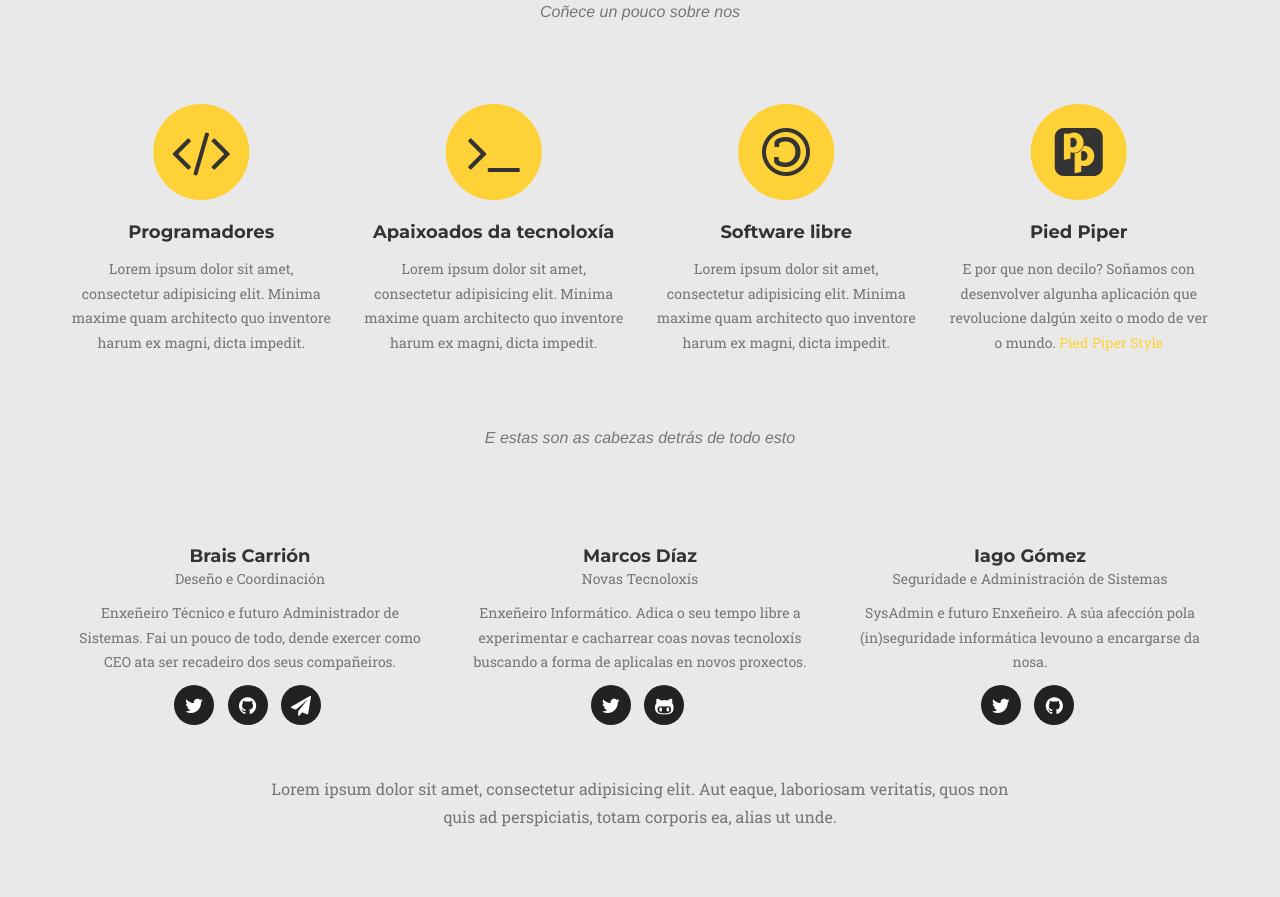
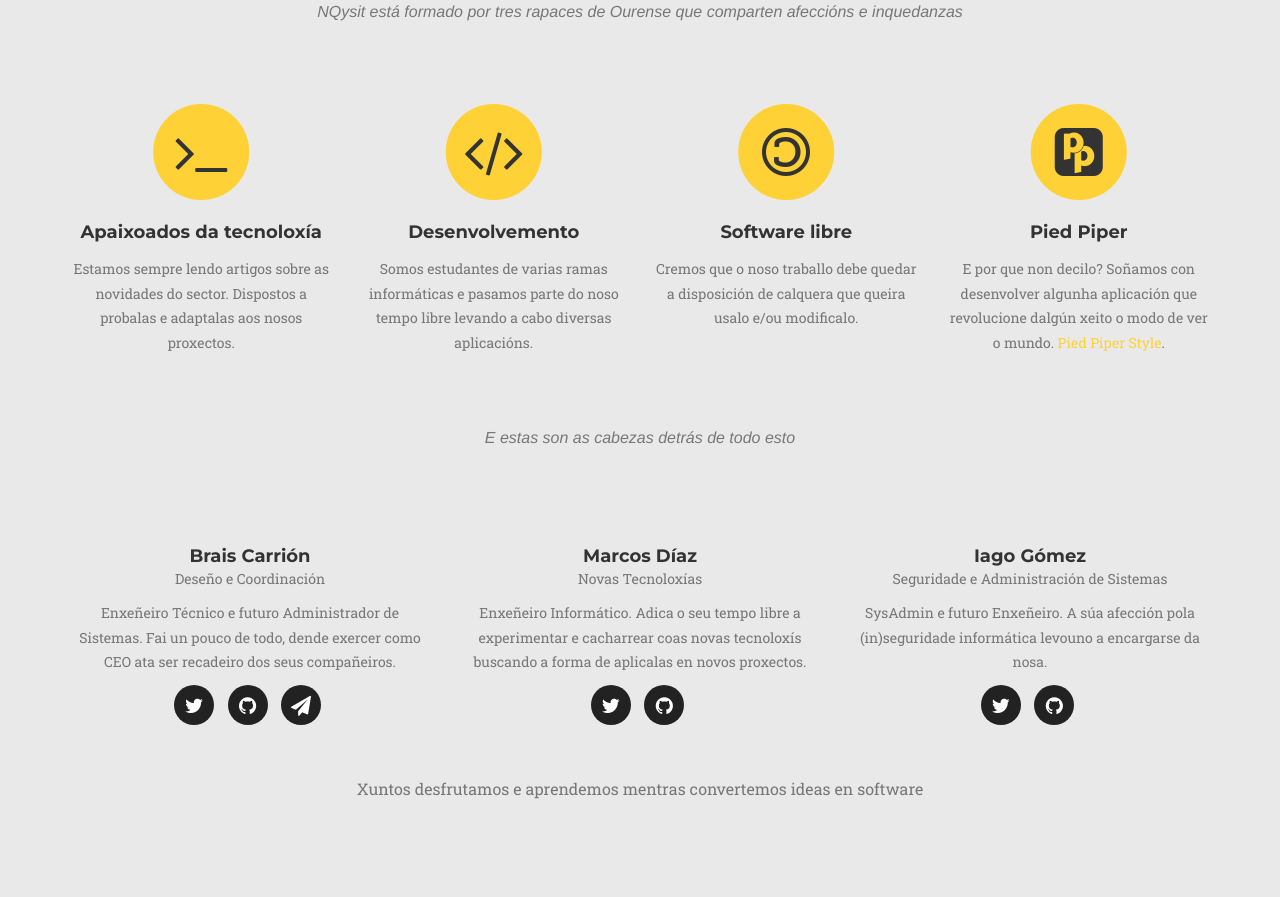
Before and after one commit to NQysit/nqysit.github.io, a plain HTML site: page index.html in a window 1280 px wide. Shown: the part 1003-1900 px from the top of the page. Drawn offline with nearby package versions, Linux system fonts and the light colour scheme; a web font is replaced by a local one.

Commit message:
Textos actualizados

```diff
--- a/index.html
+++ b/index.html
@@ -92,25 +92,29 @@
                 <div class="row">
                     <div class="col-lg-12 text-center">
                         <h2 class="section-heading">Sobre n&oacute;s</h2>
-                        <h3 class="section-subheading text-muted">Coñece un pouco sobre nos</h3>
+                        <h3 class="section-subheading text-muted">NQysit est&aacute; formado por tres rapaces de Ourense que comparten afecci&oacute;ns e inquedanzas</h3>
                     </div>
                 </div>
                 <div class="row text-center">
                     <div class="col-md-3">
                         <span class="fa-stack fa-4x">
                             <i class="fa fa-circle fa-stack-2x text-primary"></i>
-                            <i class="fa fa-code fa-stack-1x"></i>
+                            <i class="fa fa-terminal fa-stack-1x"></i>
                         </span>
-                        <h4 class="service-heading">Programadores</h4>
-                        <p class="text-muted">Lorem ipsum dolor sit amet, consectetur adipisicing elit. Minima maxime quam architecto quo inventore harum ex magni, dicta impedit.</p>
+                        <h4 class="service-heading">Apaixoados da tecnolox&iacute;a</h4>
+                        <p class="text-muted">
+                            Estamos sempre lendo artigos sobre as novidades do sector. Dispostos a probalas e adaptalas aos nosos proxectos.
+                        </p>
                     </div>
                     <div class="col-md-3">
                         <span class="fa-stack fa-4x">
                             <i class="fa fa-circle fa-stack-2x text-primary"></i>
-                            <i class="fa fa-terminal fa-stack-1x"></i>
+                            <i class="fa fa-code fa-stack-1x"></i>
                         </span>
-                        <h4 class="service-heading">Apaixoados da tecnolox&iacute;a</h4>
-                        <p class="text-muted">Lorem ipsum dolor sit amet, consectetur adipisicing elit. Minima maxime quam architecto quo inventore harum ex magni, dicta impedit.</p>
+                        <h4 class="service-heading">Desenvolvemento</h4>
+                        <p class="text-muted">
+                            Somos estudantes de varias ramas inform&aacute;ticas e pasamos parte do noso tempo libre levando a cabo diversas aplicaci&oacute;ns.
+                        </p>
                     </div>
                     <div class="col-md-3">
                         <span class="fa-stack fa-4x">
@@ -118,7 +122,9 @@
                             <i class="fa fa-copyright fa-stack-1x fa-flip-horizontal"></i>
                         </span>
                         <h4 class="service-heading">Software libre</h4>
-                        <p class="text-muted">Lorem ipsum dolor sit amet, consectetur adipisicing elit. Minima maxime quam architecto quo inventore harum ex magni, dicta impedit.</p>
+                        <p class="text-muted">
+                            Cremos que o noso traballo debe quedar a disposici&oacute;n de calquera que queira usalo e/ou modificalo.
+                        </p>
                     </div>
                      <div class="col-md-3">
                         <span class="fa-stack fa-4x">
@@ -126,7 +132,7 @@
                             <i class="fa fa-pied-piper fa-stack-1x"></i>
                         </span>
                         <h4 class="service-heading">Pied Piper</h4>
-                        <p class="text-muted">E por que non decilo? Soñamos con desenvolver algunha aplicaci&oacute;n que revolucione dalg&uacute;n xeito o modo de ver o mundo. <a href="http://www.imdb.com/title/tt2575988/" target="blank">Pied Piper Style</a></p>
+                        <p class="text-muted">E por que non decilo? Soñamos con desenvolver algunha aplicaci&oacute;n que revolucione dalg&uacute;n xeito o modo de ver o mundo. <a href="http://www.imdb.com/title/tt2575988/" target="blank">Pied Piper Style</a>.</p>
                     </div>
                 </div>
             </div>
@@ -153,11 +159,11 @@
                     <div class="col-sm-4">
                         <div class="team-member">
                             <h4>Marcos D&iacute;az</h4>
-                            <p class="text-muted">Novas Tecnolox&iacute;s</p>
+                            <p class="text-muted">Novas Tecnolox&iacute;as</p>
                             <p class="text-muted">Enxeñeiro Inform&aacute;tico. Adica o seu tempo libre a experimentar e cacharrear coas novas tecnolox&iacute;s buscando a forma de aplicalas en novos proxectos.</p>
                             <ul class="list-inline social-buttons">
                                 <li><a href="https://twitter.com/MarcosDiazCast" target="blank"><i class="fa fa-twitter"></i></a></li>
-                                <li><a href="https://github.com/Margaruga" target="blank"><i class="fa fa-github-alt"></i></a></li>
+                                <li><a href="https://github.com/Margaruga" target="blank"><i class="fa fa-github"></i></a></li>
                             </ul>
                         </div>
                     </div>
@@ -175,7 +181,9 @@
                 </div>
                 <div class="row">
                     <div class="col-lg-8 col-lg-offset-2 text-center">
-                        <p class="large text-muted">Lorem ipsum dolor sit amet, consectetur adipisicing elit. Aut eaque, laboriosam veritatis, quos non quis ad perspiciatis, totam corporis ea, alias ut unde.</p>
+                        <p class="large text-muted">
+                            Xuntos desfrutamos e aprendemos mentras convertemos ideas en software
+                        </p>
                     </div>
                 </div>
             </div>
@@ -216,7 +224,7 @@
                         </a>
                         <div class="portfolio-caption">
                             <h4>Matadata</h4>
-                            <p class="text-muted">Aplicaci&oacute;n con metadatos</p>
+                            <p class="text-muted">Aplicaci&oacute;n de tratamento de metadatos</p>
                         </div>
                     </div>
                     <div class="col-md-4 col-sm-6 portfolio-item">
@@ -230,7 +238,7 @@
                         </a>
                         <div class="portfolio-caption">
                             <h4>Buggy Web</h4>
-                            <p class="text-muted">Web de aprendizaxe</p>
+                            <p class="text-muted">Web de aprendizaxe de seguridade inform&aacute;tica</p>
                         </div>
                     </div>
                 </div>
```
